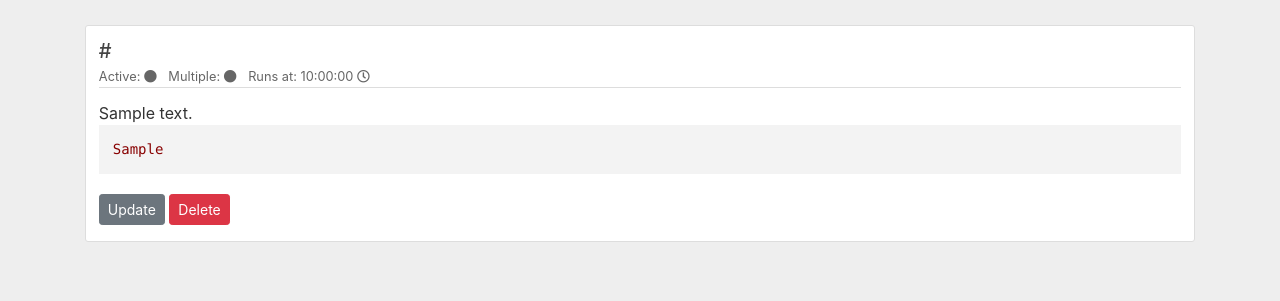
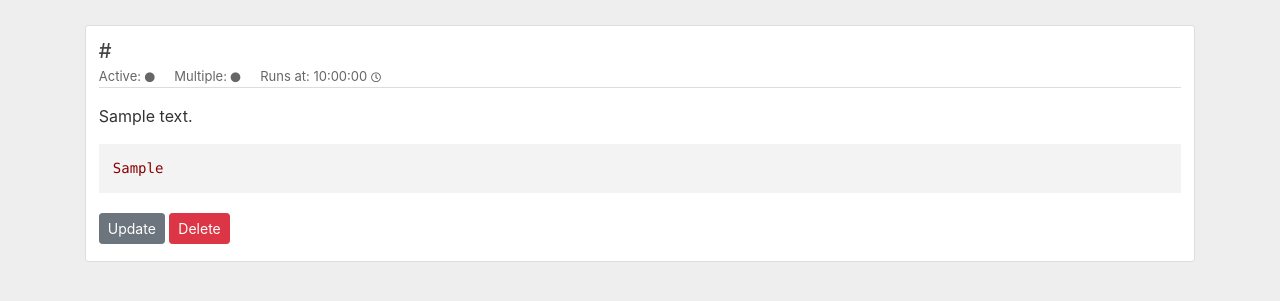
Before and after one commit to maciejmatczak/deals, a Django app: page /scraping-task/1/ in a window 1280 px wide. Shown: the part 56-357 px from the top of the page. Run offline with Django 3.2, Linux system fonts and the light colour scheme; a user stored in the database is signed in; tables that the repository leaves empty hold one stand-in row (values such as "Sample post"); some libraries are stand-ins or nearby versions.

Commit message:
New css for entry metadata element

```diff
--- a/scraper/static/scraper/main.css
+++ b/scraper/static/scraper/main.css
@@ -57,6 +57,5 @@ body {
 }
 
 .entry-content {
-  padding: 0;
-  margin: 0;
+  margin-top: 1rem;
 }
--- a/scraper/templates/scraper/scrapingtask_detail.html
+++ b/scraper/templates/scraper/scrapingtask_detail.html
@@ -6,27 +6,27 @@
       <h5 class="entry-title mr-4">{{ object.url }}</h5>
 
       <div class="entry-metadata">
-        <small class="mr-2">
+        <span class="entry-metadata-element">
         Active:
           {% if object.active %}
             <i class="fas fa-circle"></i>
           {% else %}
             <i class="far fa-circle"></i>
           {% endif %}
-        </small>
+        </span>
 
-        <small class="mr-2">
+        <span class="entry-metadata-element">
         Multiple:
           {% if object.multiple %}
             <i class="fas fa-circle"></i>
           {% else %}
             <i class="far fa-circle"></i>
           {% endif %}
-        </small>
+        </span>
 
-        <small>
+        <span class="entry-metadata-element">
           Runs at: {{ object.running_time | time:"H:i:s" }} <i class="far fa-clock"></i>
-        </small>
+        </span>
       </div>
 
     </div>
@@ -38,6 +38,7 @@
     <div class="entry-content">
       <pre><code class="YAML">{{ object.task }}</code></pre>
     </div>
+
     {% if object.user == user %}
       <div class="mt-2">
         <a class="btn btn-secondary btn-sm mt-1 mb-1" href="{% url 'scrapingtask-update' object.id %}">Update</a>
```
